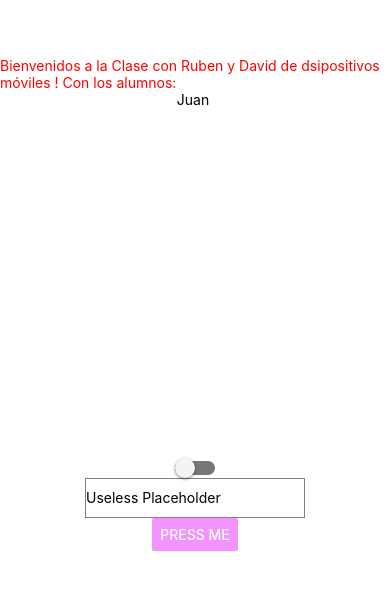
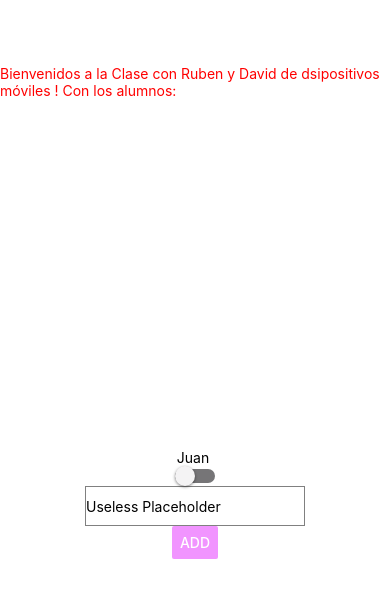
Before and after one commit to Iturriaga10/S3ReactNativeRoots, a React Native app: screen / in a window 390 px wide. Shown: the part 129-726 px from the top of the page. Built offline with nearby package versions, Linux system fonts and the light colour scheme.

Commit message:
Fixing List

```diff
--- a/App.js
+++ b/App.js
@@ -1,6 +1,6 @@
-import { StatusBar } from 'expo-status-bar';
 import React, { useState, Component } from 'react';
 import { StyleSheet, Text, View, Switch, TextInput, Button } from 'react-native';
+import {Greetings} from './Greetings';
 
 const listElements = ["Juan"];
 
@@ -14,37 +14,44 @@ export default function App() {
   const [list, onChangeList] = React.useState(["Juan"]);
   // Button.
 
-  const valueButton = () => onChangeList(list => listElements.push(value));
+  const valueButton = () => onChangeList([...list, value]);
 
 
   // Array of elements.
-  const Greetings = (props) => {
-    var styleText = styles.textColorRed;
-    if(isEnabled) {
-      var styleText = styles.textColorYellow;
-    }
-    return(
-      <View style={styles.container}>
-        <Text style={styleText}>Bienvenidos a la Clase {AddingText(props.someText)} </Text>
-        <ListPerson />
-      </View>
-
-    );
-  }
+  //const Greetings = (props) => {
+  //  const text = props.someText;
+  //  var styleText = styles.textColorRed;
+  //  if(isEnabled) {
+  //    var styleText = styles.textColorYellow;
+  //  }
+  //  return(
+  //    <View style={styles.container}>
+  //      <Text style={styleText}>Bienvenidos a la Clase {AddingText(text)} </Text>
+  //    </View>
+  //  );
+  //}
 
   const ListPerson = () => listElements.map( person => {
     return(
-    <Text >{person} </Text>
+    <Text key={person} >{person} </Text>
     );
   })
 
+  //const ListPerson2 = () =>  {
+  //  return(
 
+  //  );
+  //}
 
   return (
     <>
-    <Greetings someText ="con Ruben y David "/>
+    <Greetings someText="con Ruben y David " switchEneabled={isEnabled}/>
 
     <View style={styles.container}>
+      {/* <ListPerson /> */}
+      { list.map(item => (
+        <Text key={item} >{item} </Text>
+      ))}
       <Switch
         trackColor={{ false: '#767577', true: '#81b0ff' }}
         thumbColor={isEnabled ? '#f5dd4b' : '#f4f3f4'}
@@ -58,19 +65,14 @@ export default function App() {
       value={value}
       />
       <Button
-      title="Press me"
-      color="#f194ff"
-      onPress={valueButton}
+        title="Add"
+        color="#f194ff"
+        onPress={valueButton}
       />
     </View>
     </>
   );
 }
-
-function AddingText(someText){
-  return someText + 'de dsipositivos móviles ! Con los alumnos:';
-}
-
 
 
 const styles = StyleSheet.create({
--- /dev/null
+++ b/Greetings.js
@@ -0,0 +1,35 @@
+import React from 'react';
+import { StyleSheet, Text, View} from 'react-native';
+
+export const Greetings = (props) => {
+    const text = props.someText;
+    var styleText = styles.textColorRed;
+    if(props.switchEneabled) {
+      var styleText = styles.textColorYellow;
+    }
+    return(
+      <View style={styles.container}>
+        <Text style={styleText}>Bienvenidos a la Clase {AddingText(text)} </Text>
+      </View>
+
+    );
+}
+
+function AddingText(someText){
+    return someText + 'de dsipositivos móviles ! Con los alumnos:';
+  }
+
+const styles = StyleSheet.create({
+  container: {
+    flex: 1,
+    backgroundColor: '#fff',
+    alignItems: 'center',
+    justifyContent: 'center',
+  },
+  textColorRed:{
+    color: '#FF0000',
+  },
+  textColorYellow:{
+    color: '#FFFF00',
+  },
+});
```
